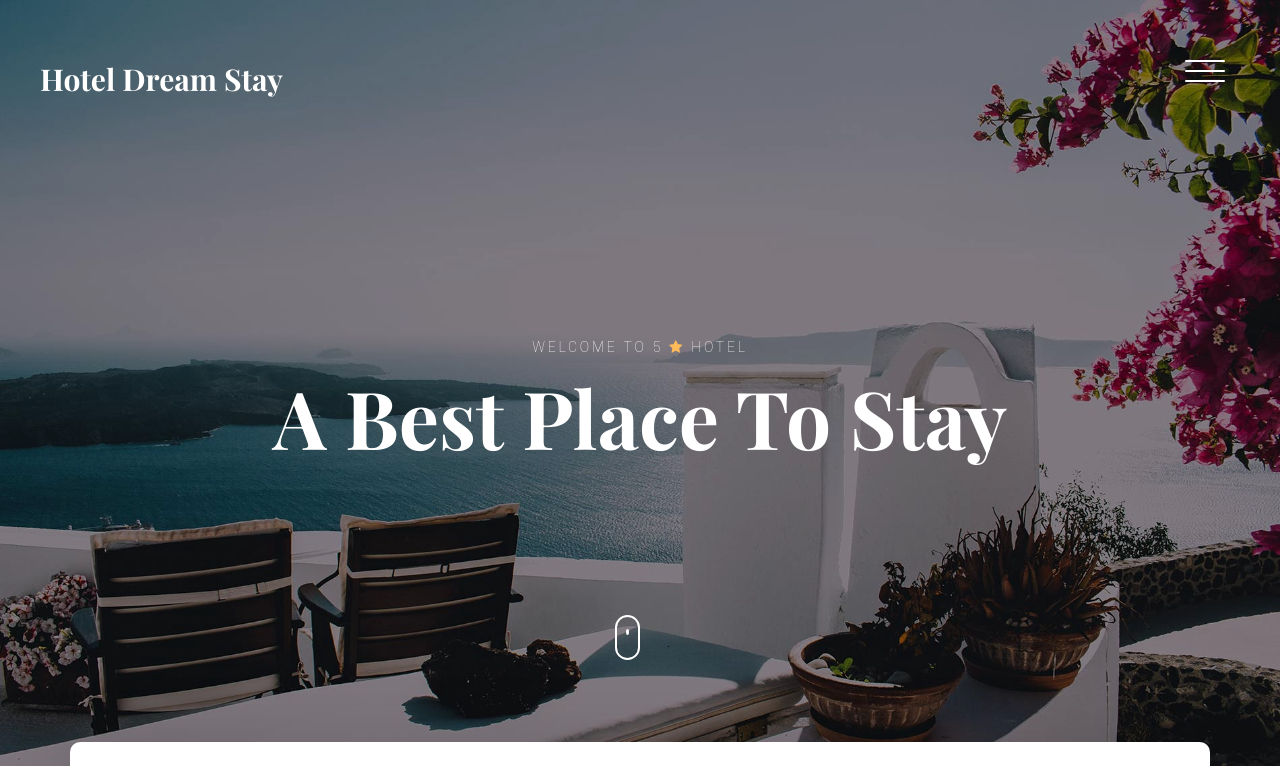
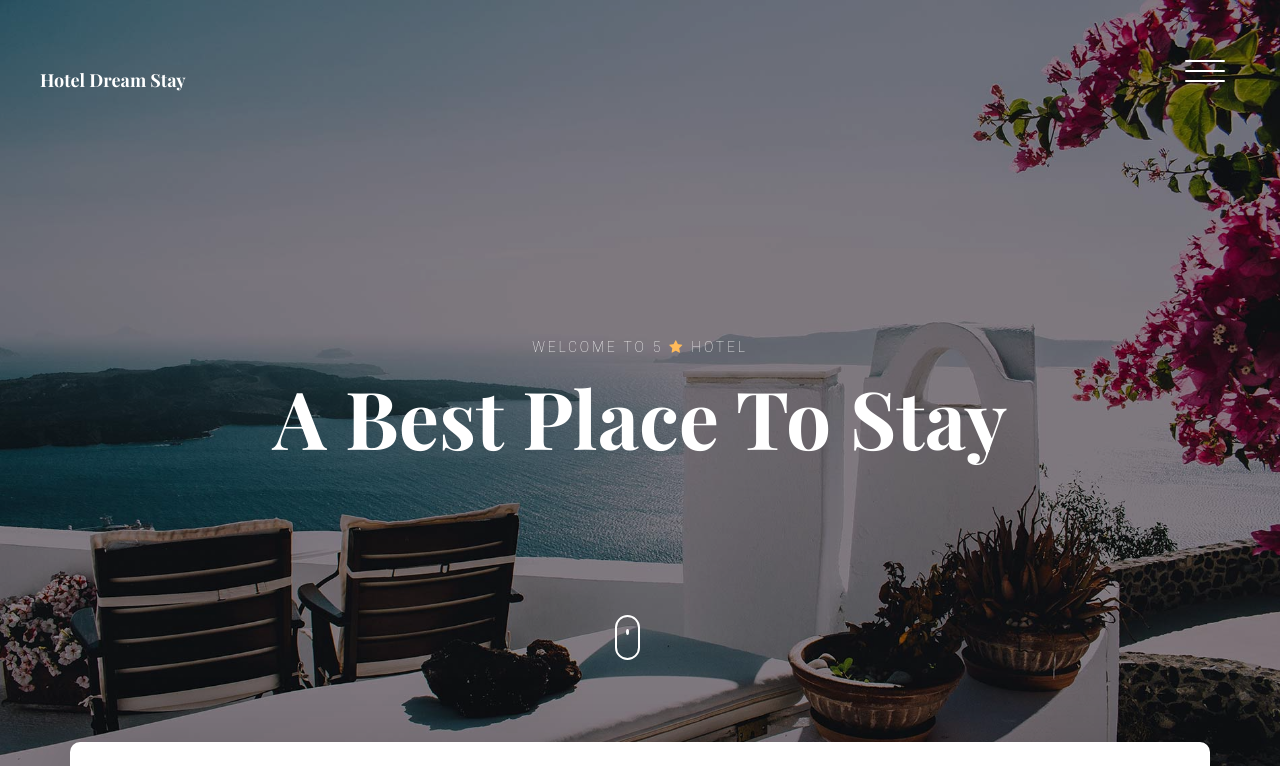
Before and after one commit to deamstay/dreamstay, a plain HTML site: page index.html in a window 1280 px wide. Shown: the top 766 px of the page. Drawn offline with nearby package versions, Linux system fonts and the light colour scheme; files whose address does not match are found by name; a web font is replaced by a local one.

Commit message:
first commit

```diff
--- a/index.html
+++ b/index.html
@@ -29,7 +29,7 @@
     <header class="site-header js-site-header">
       <div class="container-fluid">
         <div class="row align-items-center">
-          <div class="col-6 col-lg-4 site-logo" data-aos="fade"><a href="index.html">Hotel Dream Stay</a></div>
+          <div class="col-6 col-lg-4 site-logo" data-aos="fade"><a style="font-size: 18px;" href="index.html">Hotel Dream Stay</a></div>
           <div class="col-6 col-lg-8">
 
 
```
